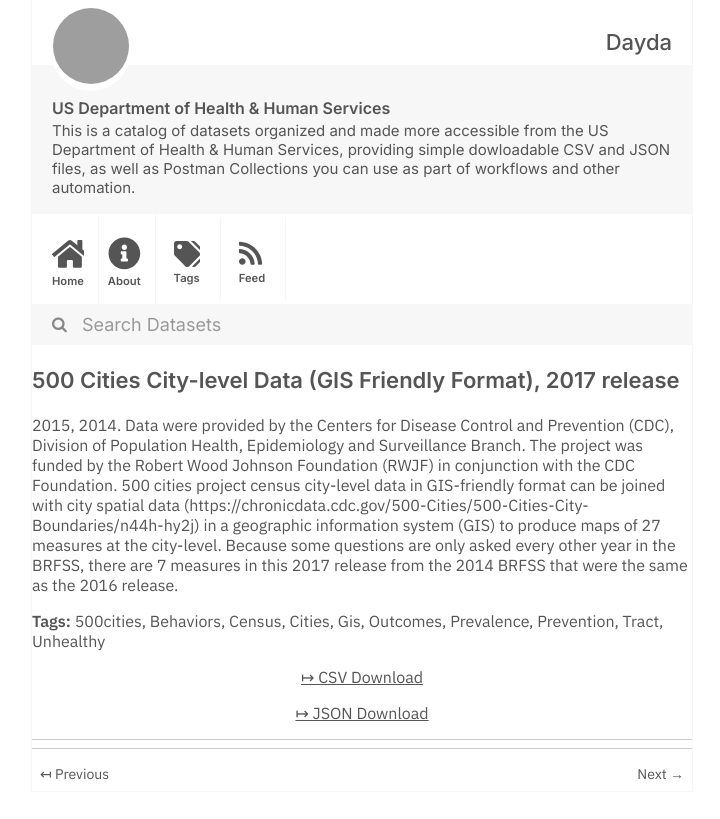
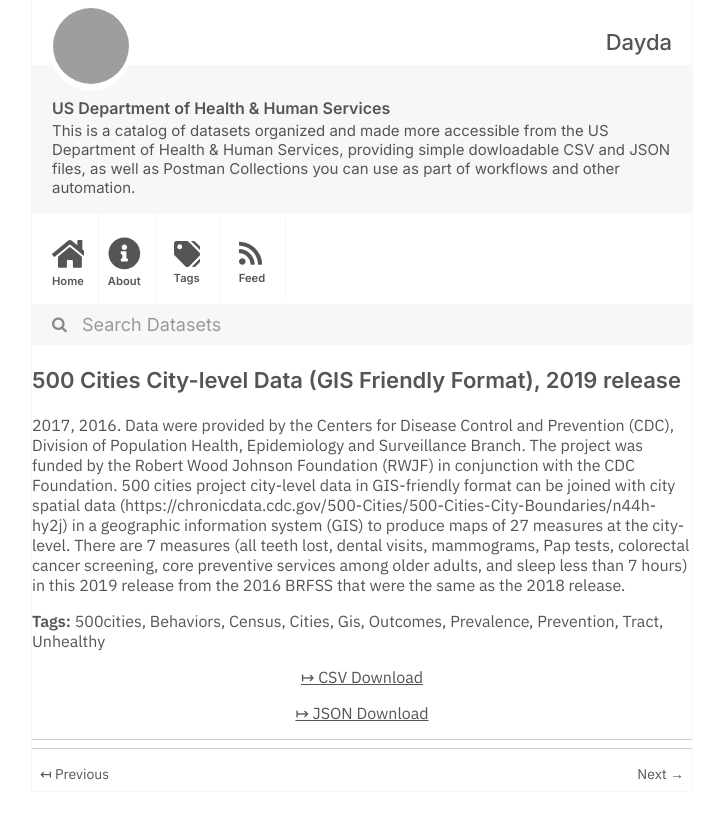
Before and after one commit to dayda-entities/us-department-of-health-and-human-services, a Jekyll site: the page built from _posts/2020-11-10-500-cities-city-level-data-gis.md, in a window 1280 px wide, cut to the strip 0-819 px from the top of the page. Shown: the whole strip, without its empty margins (278-998 px from the left). Built offline with Jekyll 4.4.1, drawn with Linux system fonts in a browser that asks for light colours; grey boxes are pictures that could not be loaded.

Commit message:
Publish Data

```diff
--- a/_posts/2020-11-10-500-cities-city-level-data-gis.md
+++ b/_posts/2020-11-10-500-cities-city-level-data-gis.md
@@ -1,7 +1,7 @@
 ---
-title: '500 Cities City-level Data (GIS Friendly Format), 2017 release'
-created: '2020-11-10T16:17:52.618081'
-modified: '2021-04-21T22:34:51.686003'
+title: '500 Cities City-level Data (GIS Friendly Format), 2019 release'
+created: '2020-11-10T16:18:30.151211'
+modified: '2021-04-25T14:47:11.870558'
 state: active
 type: dataset
 tags:
@@ -16,9 +16,9 @@ tags:
   - Tract
   - Unhealthy
 groups: []
-csv_url: 'https://data.cdc.gov/api/views/djk3-k3zs/rows.csv?accessType=DOWNLOAD'
-json_url: 'https://data.cdc.gov/api/views/djk3-k3zs/rows.json?accessType=DOWNLOAD'
+csv_url: 'https://data.cdc.gov/api/views/dxpw-cm5u/rows.csv?accessType=DOWNLOAD'
+json_url: 'https://data.cdc.gov/api/views/dxpw-cm5u/rows.json?accessType=DOWNLOAD'
 layout: post
 
 ---
-2015, 2014. Data were provided by the Centers for Disease Control and Prevention (CDC), Division of Population Health, Epidemiology and Surveillance Branch. The project was funded by the Robert Wood Johnson Foundation (RWJF) in conjunction with the CDC Foundation. 500 cities project census city-level data in GIS-friendly format can be joined with city spatial data (https://chronicdata.cdc.gov/500-Cities/500-Cities-City-Boundaries/n44h-hy2j) in a geographic information system (GIS) to produce maps of 27 measures at the city-level. Because some questions are only asked every other year in the BRFSS, there are 7 measures in this 2017 release from the 2014 BRFSS that were the same as the 2016 release.
+2017, 2016. Data were provided by the Centers for Disease Control and Prevention (CDC), Division of Population Health, Epidemiology and Surveillance Branch. The project was funded by the Robert Wood Johnson Foundation (RWJF) in conjunction with the CDC Foundation. 500 cities project city-level data in GIS-friendly format can be joined with city spatial data (https://chronicdata.cdc.gov/500-Cities/500-Cities-City-Boundaries/n44h-hy2j) in a geographic information system (GIS) to produce maps of 27 measures at the city-level. There are 7 measures (all teeth lost, dental visits, mammograms, Pap tests, colorectal cancer screening, core preventive services among older adults, and sleep less than 7 hours) in this 2019 release from the 2016 BRFSS that were the same as the 2018 release.
```
